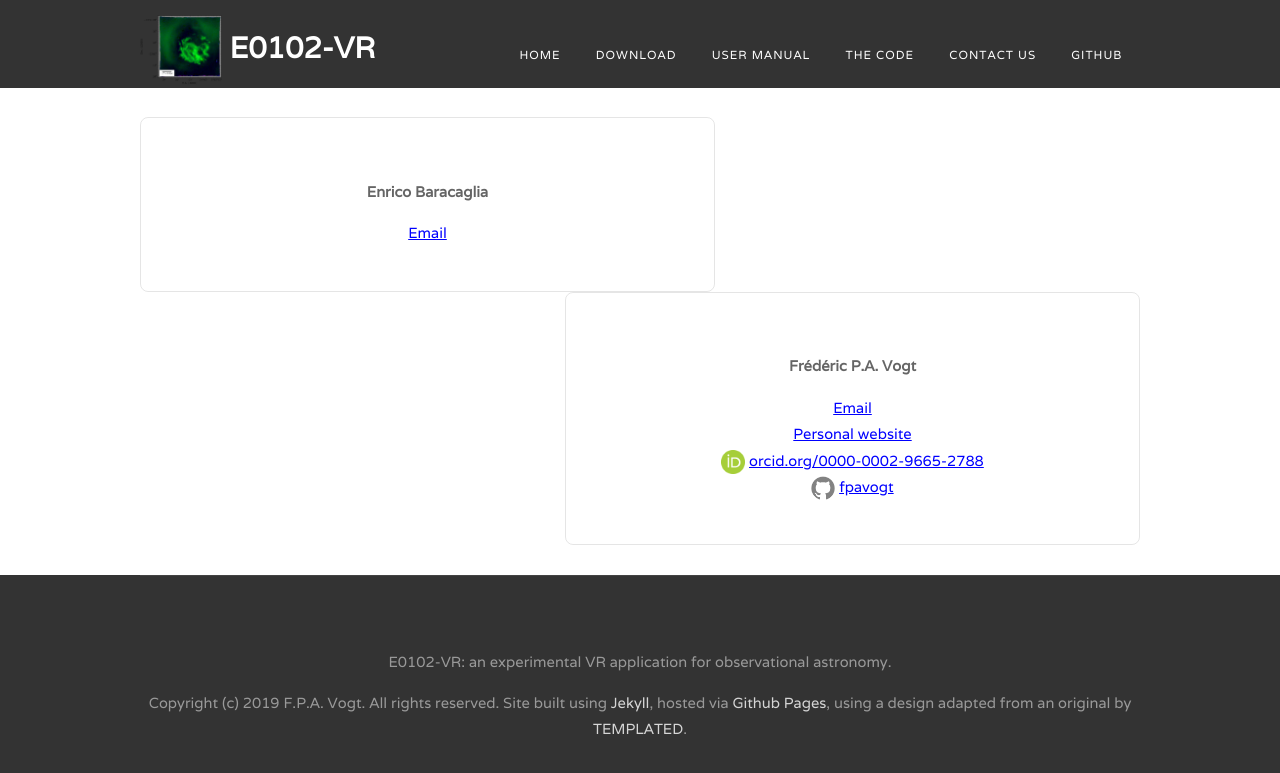
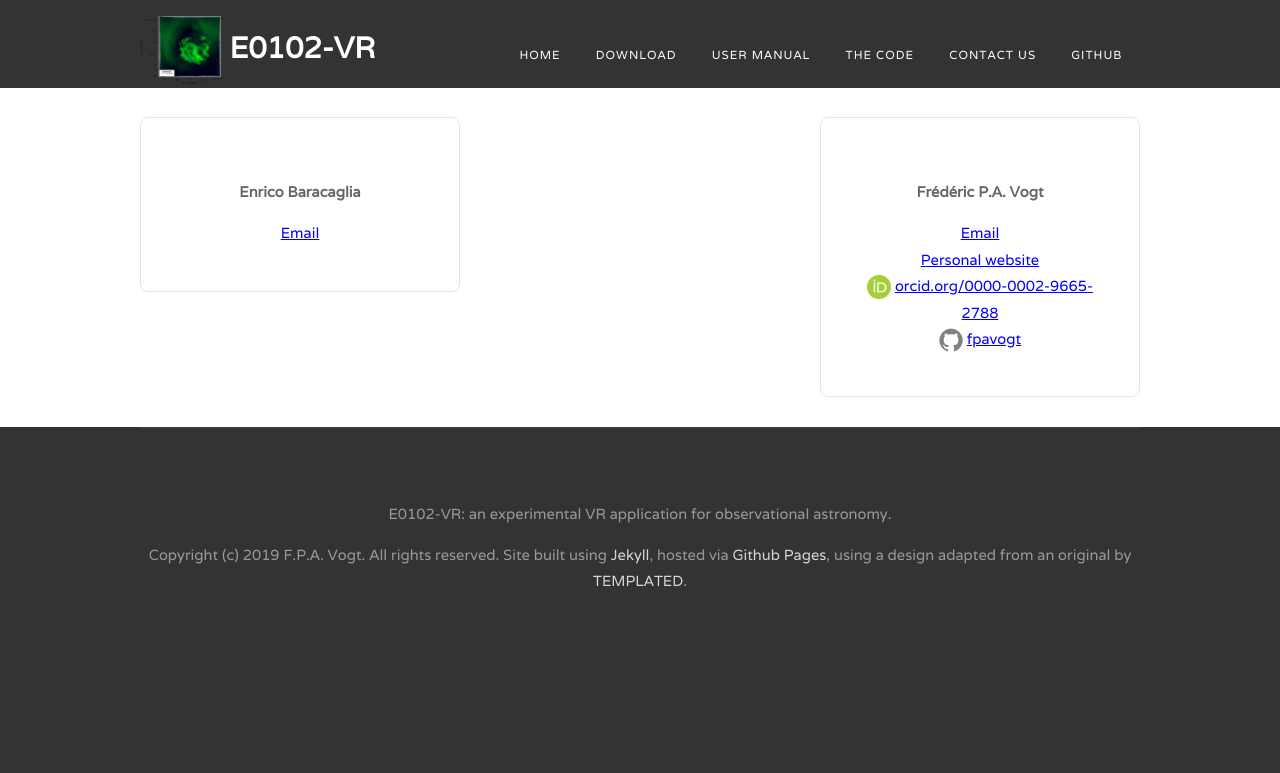
Before and after one commit to fpavogt/E0102-VR, a Jekyll site: the page built from contact.html, in a window 1280 px wide. Shown: the top 773 px of the page. Built offline with Jekyll 4.4.1, drawn with Linux system fonts in a browser that asks for light colours.

Commit message:
Fixed contacts

```diff
--- a/contact.html
+++ b/contact.html
@@ -5,8 +5,8 @@ fn: index.html
 x3d: True
 ---
 
-<div id="two-column">
-   <div class="tbox1">
+<div id="three-column">
+   <div class="boxA">
       <div class="box">
          <h4 style="text-align: center">Enrico Baracaglia</h4>
          <p style="text-align: center">
@@ -16,7 +16,7 @@ x3d: True
    </div>
 
 
-   <div class="tbox2">
+   <div class="boxC">
       <div class="box">
          <h4 style="text-align: center">Frédéric P.A. Vogt</h4>
          <p style="text-align: center">
```
